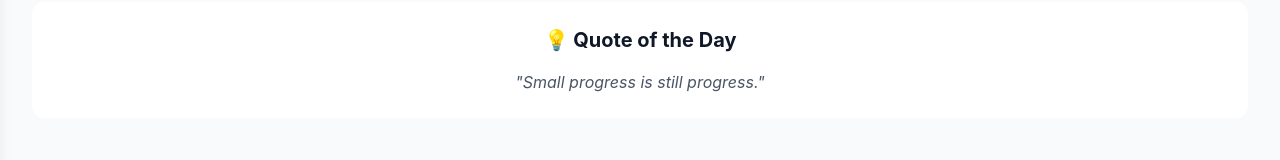
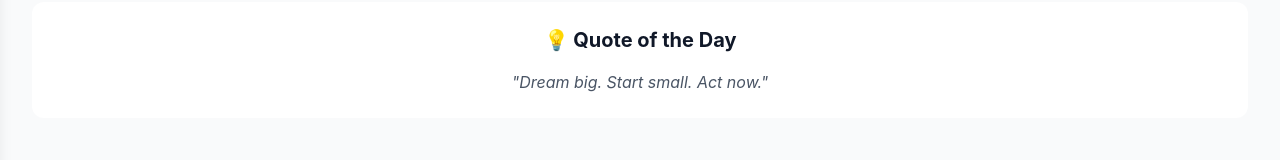
Before and after one commit to AhmedHassan-Ahmed/student-hub, a React (Vite) app: page /dashboard in a window 1280 px wide. Shown: the part 587-747 px from the top of the page. Built offline with nearby package versions, Linux system fonts and the light colour scheme.

Commit message:
improve quotes appearance

```diff
--- a/src/pages/Dashboard.jsx
+++ b/src/pages/Dashboard.jsx
@@ -5,7 +5,7 @@ import {
   Clock3,
   TrendingUp,
 } from "lucide-react";
-import { useEffect, useState } from "react";
+import { use, useEffect, useState } from "react";
 import quotes from "../data/quotes";
 import PagesFooter from "../components/PagesFooter";
 function Dashboard() {
@@ -27,7 +27,9 @@ function Dashboard() {
     .filter((task) => !task.completed && task.dueDate)
     .sort((a, b) => new Date(a.dueDate) - new Date(b.dueDate))
     .slice(0, 3);
-  const randomQuote = quotes[Math.floor(Math.random() * quotes.length)];
+  const [randomQuote] = useState(() => {
+    return quotes[Math.floor(Math.random() * quotes.length)];
+  });
   const today = new Date().toLocaleDateString("en-US", {
     weekday: "long",
     day: "numeric",
```
